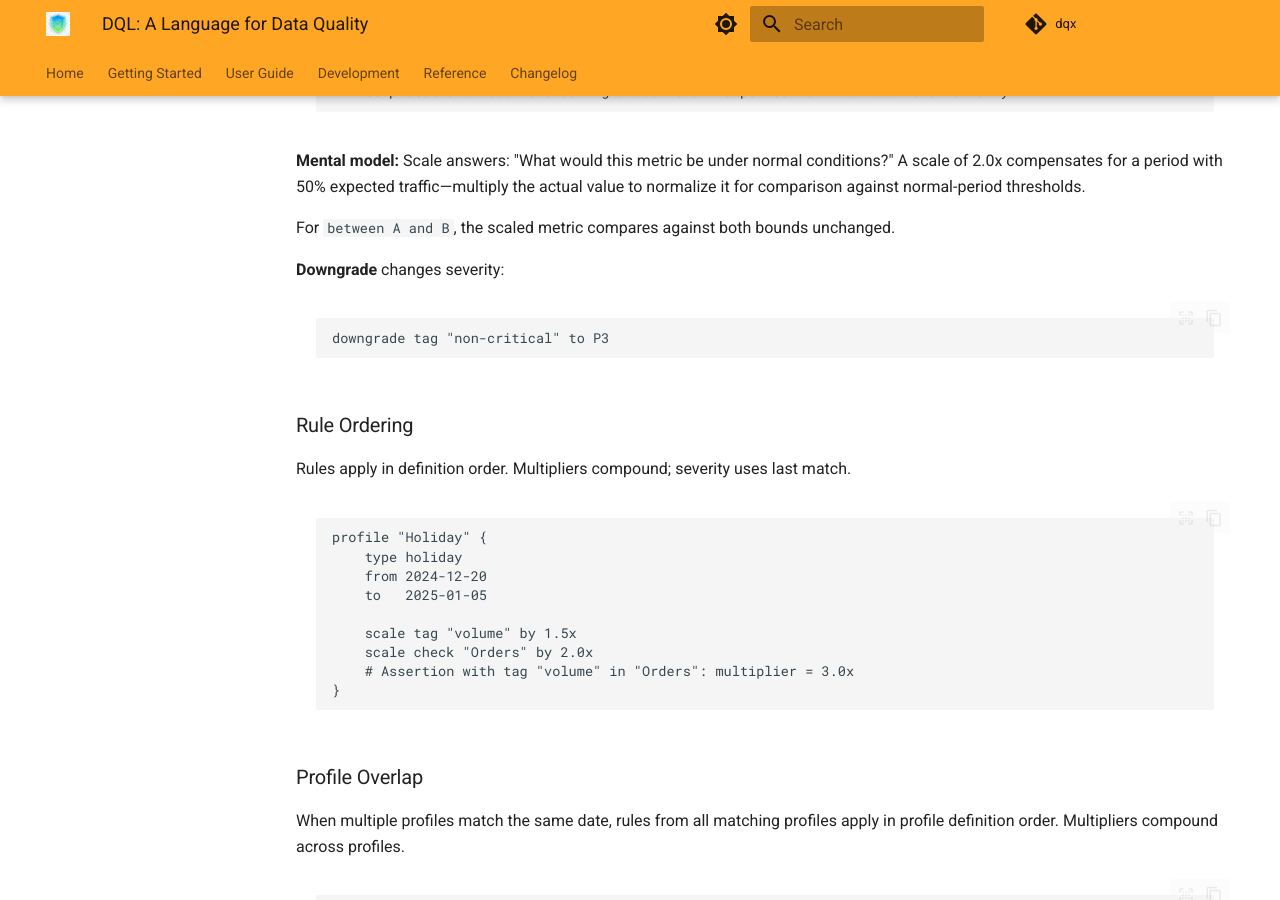
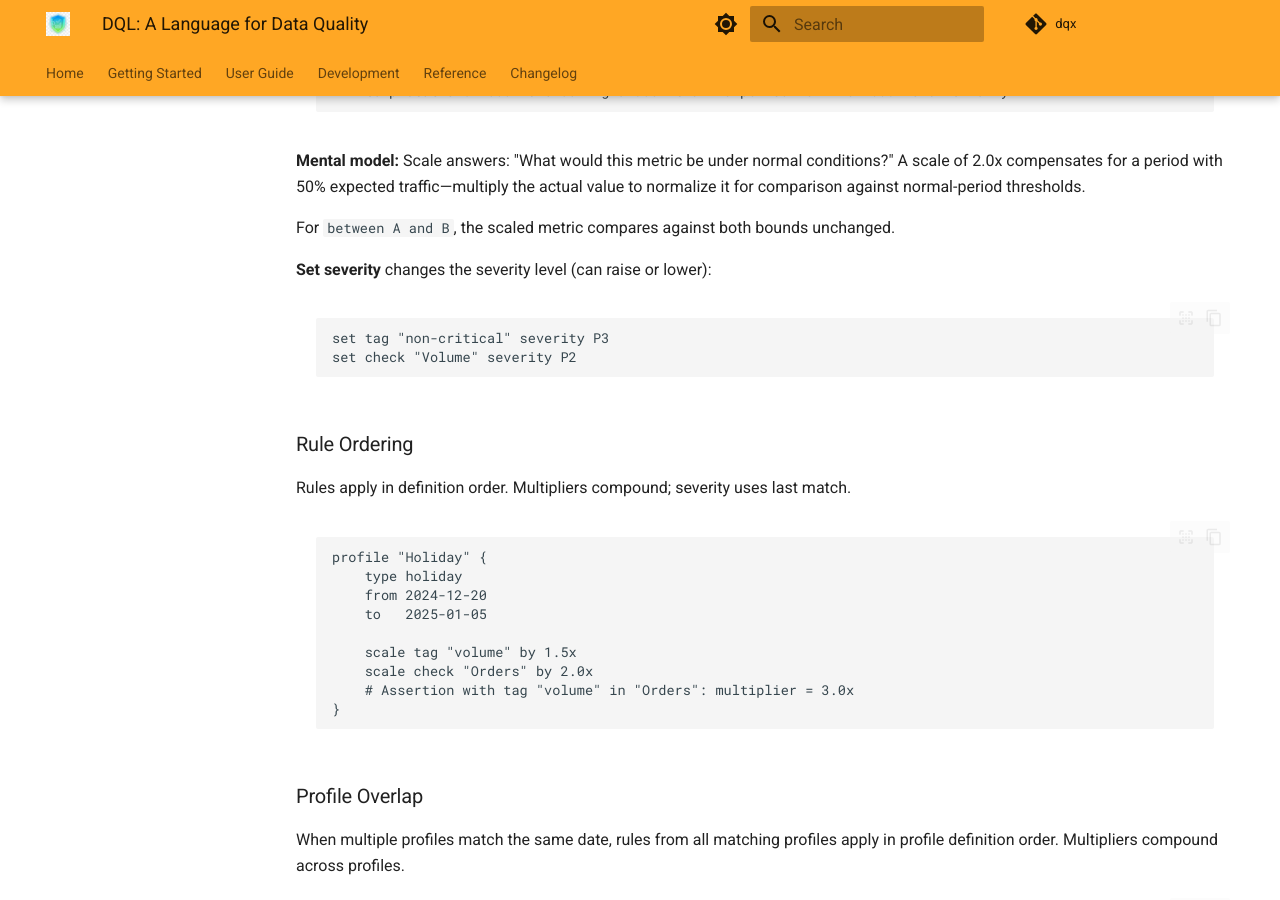
Before and after one commit to nampham2/dqx, an MkDocs documentation site: the page built from docs/design/dql-language.md, in a window 1280 px wide and 900 px high, scrolled down 15040 px. Built offline with MkDocs 1.6.1 and Material for MkDocs 9.7.7, drawn with Linux system fonts in a browser that asks for light colours; comment, search, counter and statistics services are not loaded; some of the changed text lies outside the part shown.

Commit message:
refactor(dql): change 'downgrade X to P3' to 'set X severity P3'
- Rename DowngradeRule to SetSeverityRule in AST
- Change grammar from 'downgrade selector to SEVERITY' to 'set selector severity SEVERITY'
- Update parser, exports, tests, and documentation
- More intuitive syntax that supports both raising and lowering severity
- Maintain 100% test coverage

````diff
--- a/docs/design/dql-language.md
+++ b/docs/design/dql-language.md
@@ -596,10 +596,11 @@ scale check "Revenue" by 1.5x
 
 For `between A and B`, the scaled metric compares against both bounds unchanged.
 
-**Downgrade** changes severity:
-
-```dql
-downgrade tag "non-critical" to P3
+**Set severity** changes the severity level (can raise or lower):
+
+```dql
+set tag "non-critical" severity P3
+set check "Volume" severity P2
 ```
 
 ### Rule Ordering
@@ -770,7 +771,7 @@ suite "E-Commerce Data Quality" {
         to   2025-01-05
 
         disable check "Volume"
-        downgrade tag "trend" to P3
+        set tag "trend" severity P3
     }
 }
 ```
@@ -1561,10 +1562,10 @@ profile_body= "type" IDENT "from" date_expr "to" date_expr rule*
 date_expr   = DATE | date_func | date_expr ("+" | "-") NUMBER
 date_func   = IDENT "(" [date_args] ")"
 date_args   = (IDENT | NUMBER) ("," (IDENT | NUMBER))*
-rule        = disable | scale | downgrade
+rule        = disable | scale | set_severity
 disable     = "disable" ("check" STRING | "assertion" STRING "in" STRING)
 scale       = "scale" selector "by" NUMBER "x"
-downgrade   = "downgrade" selector "to" SEVERITY
+set_severity= "set" selector "severity" SEVERITY
 selector    = "check" STRING | "tag" STRING
 
 (* === Imports === *)
@@ -1593,7 +1594,7 @@ COMMENT     = '#' [^\n]*                  (* Python-style comments *)
 
 ### Reserved Words
 
-The following are reserved: `suite`, `check`, `assert`, `on`, `from`, `to`, `by`, `in`, `and`, `is`, `between`, `profile`, `type`, `const`, `import`, `export`, `as`, `name`, `severity`, `tags`, `tolerance`, `scale`, `disable`, `downgrade`, `sample`, `seed`, `rows`, `lag`, `dataset`, `order_by`, `n`.
+The following are reserved: `suite`, `check`, `assert`, `on`, `from`, `to`, `by`, `in`, `and`, `is`, `between`, `profile`, `type`, `const`, `import`, `export`, `as`, `name`, `severity`, `tags`, `tolerance`, `scale`, `disable`, `set`, `sample`, `seed`, `rows`, `lag`, `dataset`, `order_by`, `n`.
 
 Use backticks to escape column or dataset names that conflict:
 
````
Also changed, not shown: 5 other files.
